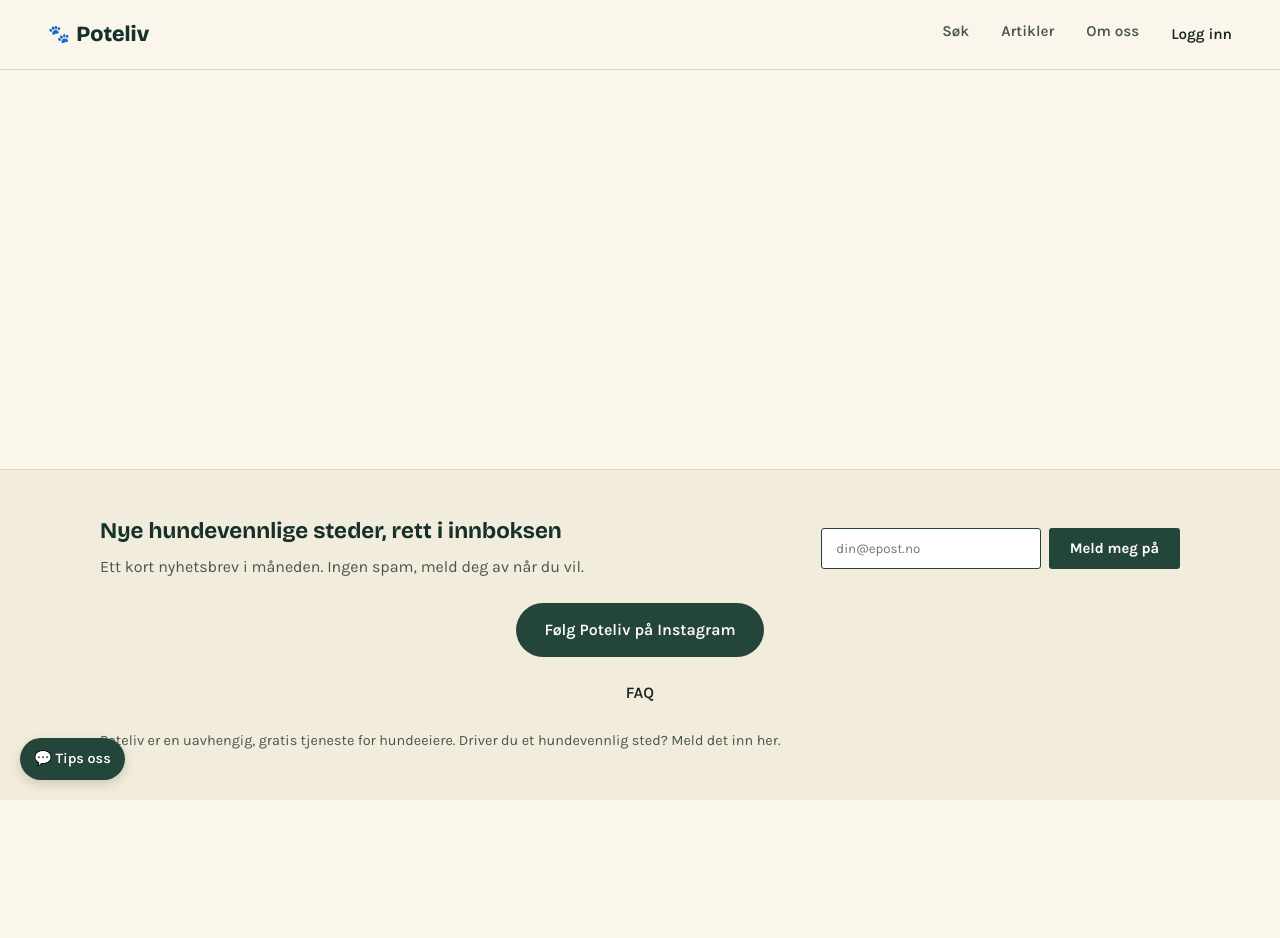
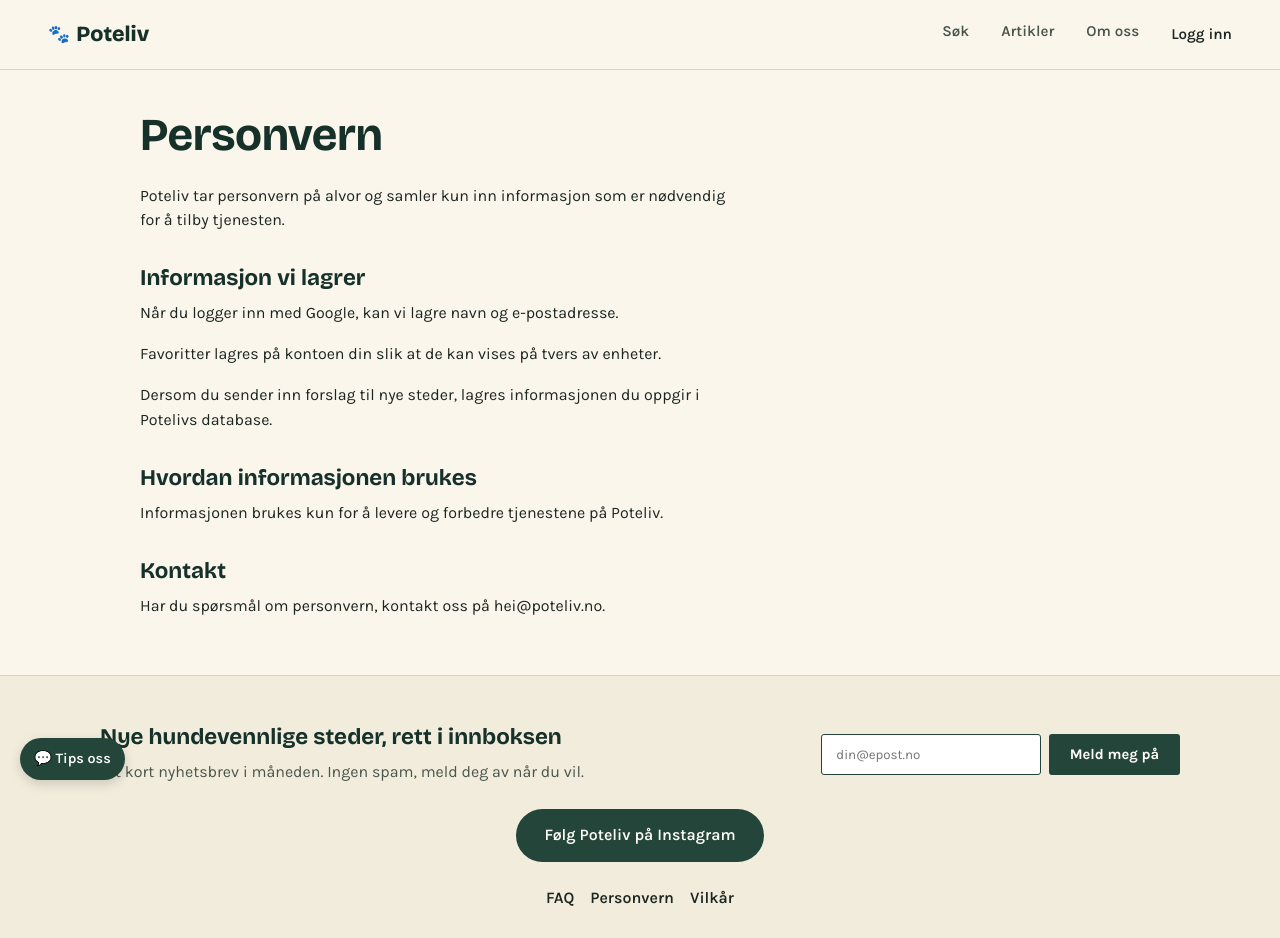
Before and after one commit to preztmo/poteliv-beta, a React (Vite) app: page /personvern in a window 1280 px wide. Shown: the top 938 px of the page. Before the commit the page ends 800 px from the top, so only its background shows below. Built offline with nearby package versions, Linux system fonts and the light colour scheme.

Commit message:
personvern og vilkår

```diff
--- a/App.jsx
+++ b/App.jsx
@@ -9,6 +9,8 @@
 import BackToTop from "./components/BackToTop";
 import TipUsButton from "./components/TipUsButton";
 import FAQ from "./FAQ";
+import Personvern from "./Personvern";
+import Vilkar from "./Vilkar";
 import Favorites from "./Favorites";
 import Popular from "./Popular";
 
@@ -45,6 +47,8 @@
           <Route path="/faq" element={<FAQ />} />
           <Route path="/favoritter" element={<Favorites />} />
           <Route path="/populaere" element={<Popular />} />
+          <Route path="/personvern" element={<Personvern />} />
+          <Route path="/vilkar" element={<Vilkar />} />
         </Routes>
       </main>
 
@@ -59,6 +63,12 @@
           Følg Poteliv på Instagram </a>
 <div className="footer-links">
 <Link to="/faq">FAQ</Link>
+<Link to="/personvern">
+Personvern
+</Link>
+<Link to="/vilkar">
+Vilkår
+</Link>
 </div>
         <p className="footer-fine">
           Poteliv er en uavhengig, gratis tjeneste for hundeeiere. Driver du et hundevennlig
--- /dev/null
+++ b/Personvern.jsx
@@ -0,0 +1,44 @@
+export default function Personvern() {
+return (
+<div className="page">
+<h1>Personvern</h1>
+
+<p>
+Poteliv tar personvern på alvor og samler kun inn informasjon
+som er nødvendig for å tilby tjenesten.
+</p>
+
+<h2>Informasjon vi lagrer</h2>
+
+<p>
+Når du logger inn med Google, kan vi lagre navn og e-postadresse.
+</p>
+
+<p>
+Favoritter lagres på kontoen din slik at de kan vises på tvers
+av enheter.
+</p>
+
+<p>
+Dersom du sender inn forslag til nye steder, lagres informasjonen
+du oppgir i Potelivs database.
+</p>
+
+<h2>Hvordan informasjonen brukes</h2>
+
+<p>
+Informasjonen brukes kun for å levere og forbedre tjenestene
+på Poteliv.
+</p>
+
+<h2>Kontakt</h2>
+
+<p>
+Har du spørsmål om personvern, kontakt oss på{" "}
+<a href="mailto:hei@poteliv.no">
+hei@poteliv.no
+</a>.
+</p>
+</div>
+);
+}
--- /dev/null
+++ b/Vilkar.jsx
@@ -0,0 +1,35 @@
+export default function Vilkar() {
+return (
+<div className="page">
+<h1>Vilkår</h1>
+
+<p>
+Poteliv er en informasjons- og søketjeneste for hundevennlige
+steder.
+</p>
+
+<p>
+Vi forsøker å holde informasjonen oppdatert, men kan ikke
+garantere at alle opplysninger alltid er korrekte.
+</p>
+
+<p>
+Poteliv forbeholder seg retten til å redigere, oppdatere eller
+fjerne innsendt innhold og forslag.
+</p>
+
+<p>
+Bruk av tjenesten skjer på eget ansvar.
+</p>
+
+<h2>Kontakt</h2>
+
+<p>
+Spørsmål kan sendes til{" "}
+<a href="mailto:hei@poteliv.no">
+hei@poteliv.no
+</a>.
+</p>
+</div>
+);
+}
```
